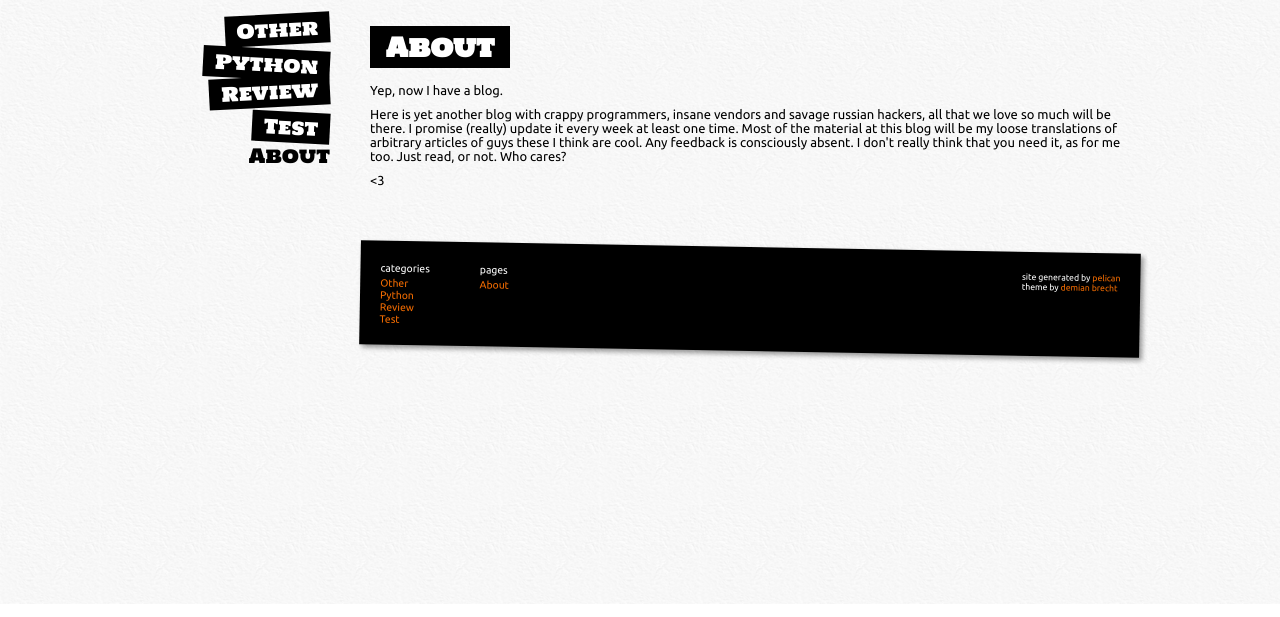
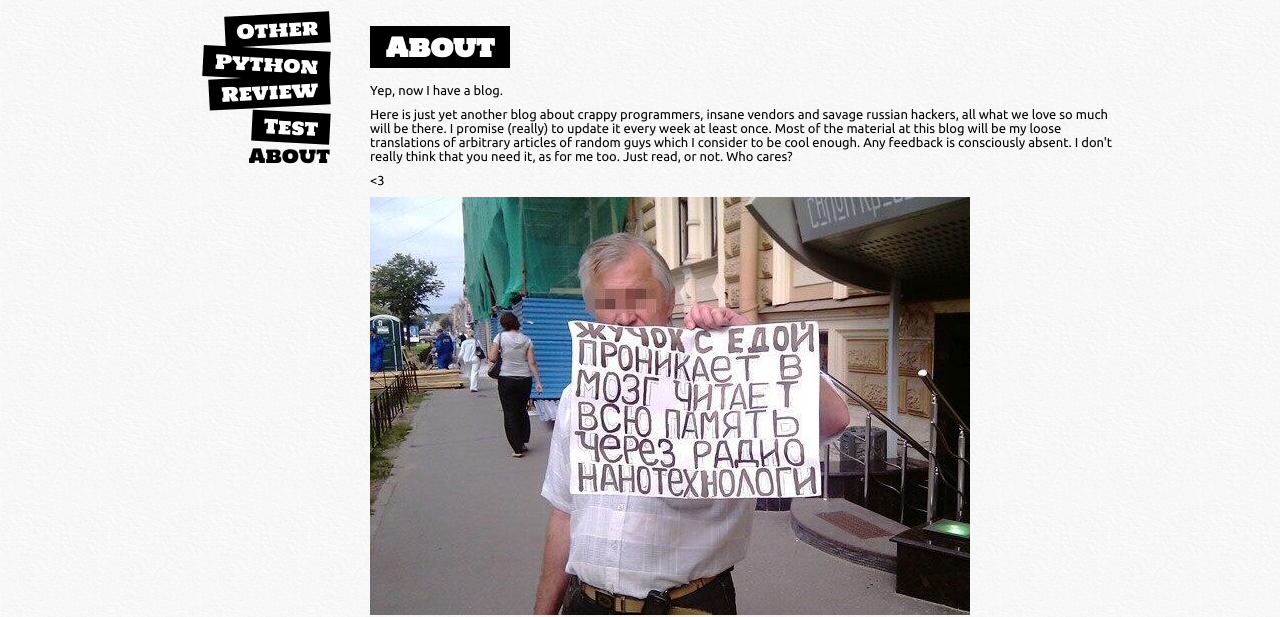
Before and after one commit to nogaems/nogaems.github.io, a plain HTML site: page pages/about.html in a window 1280 px wide. Shown: the part 196-813 px from the top of the page. Drawn offline with Linux system fonts and the light colour scheme.

Commit message:
Modify /about.html

```diff
--- a/pages/about.html
+++ b/pages/about.html
@@ -47,8 +47,9 @@
 
 <article>
     <p>Yep, now I have a blog.</p>
-<p>Here is yet another blog with crappy programmers, insane vendors and savage russian hackers, all that we love so much will be there. I promise (really) update it every week at least one time. Most of the material at this blog will be my loose translations of arbitrary articles of guys these I think are cool. Any feedback is consciously absent. I don't really think that you need it, as for me too. Just read, or not. Who cares?</p>
+<p>Here is just yet another blog about crappy programmers, insane vendors and savage russian hackers, all what we love so much will be there. I promise (really) to update it every week at least once. Most of the material at this blog will be my loose translations of arbitrary articles of random guys which I consider to be cool enough. Any feedback is consciously absent. I don't really think that you need it, as for me too. Just read, or not. Who cares?</p>
 <p>&lt;3</p>
+<p><img alt="Prophet" src="/media/prophet.jpg"></p>
 </article>
                 </div>
             </section>
```
Also changed, not shown: media/prophet.jpg (added).
